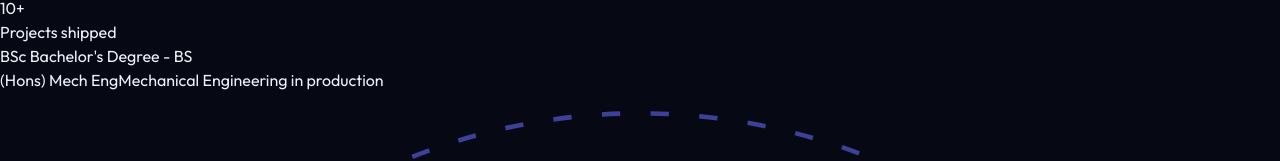
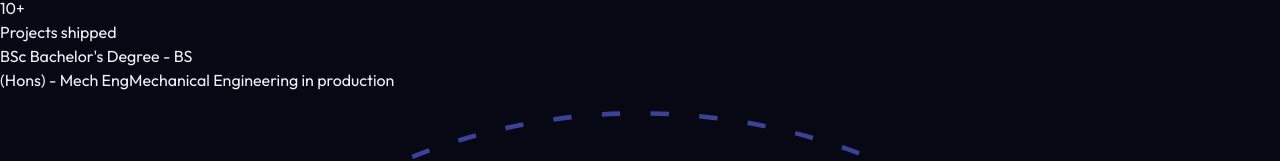
Before and after one commit to Abdoul-razaq/Data-Portfolio-Website, a React (Vite) app: page / in a window 1280 px wide. Shown: the part 494-655 px from the top of the page. Built offline with nearby package versions, Linux system fonts and the light colour scheme.

Commit message:
chore: update degree text to (Hons) - Mech Eng in Hero section

```diff
--- a/src/components/sections/Hero.tsx
+++ b/src/components/sections/Hero.tsx
@@ -102,7 +102,7 @@ export function Hero() {
                     ),
                     v: (
                       <>
-                        <span className="lg:hidden">(Hons) Mech Eng</span>
+                        <span className="lg:hidden">(Hons) - Mech Eng</span>
                         <span className="hidden lg:inline">Mechanical Engineering in production</span>
                       </>
                     ),
```
